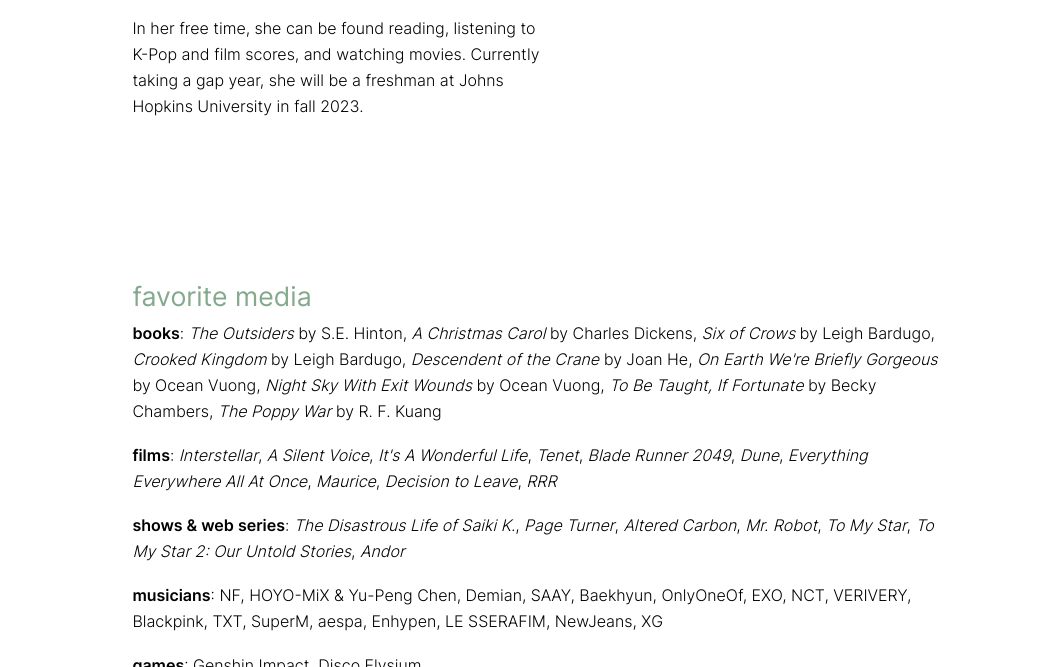
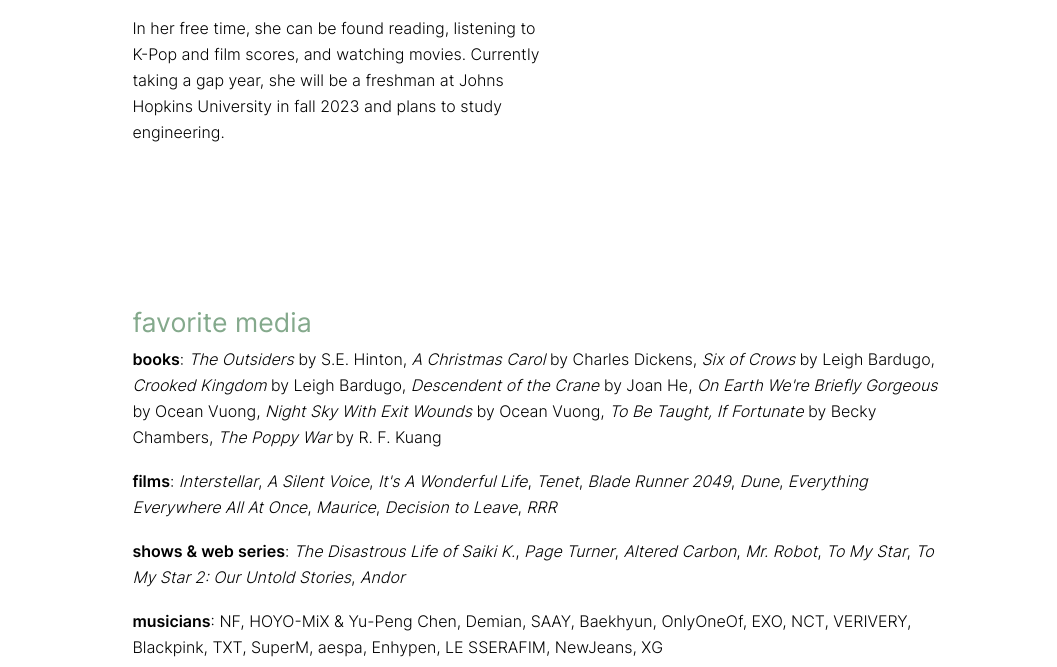
Before and after one commit to kristenpark/kristenpark.github.io, a plain HTML site: page index.html in a window 1280 px wide. Shown: the part 433-1100 px from the top of the page, without its empty margins (98-1155 px from the left). Drawn offline with nearby package versions, Linux system fonts and the light colour scheme.

Commit message:
Update index.html

```diff
--- a/index.html
+++ b/index.html
@@ -51,7 +51,8 @@
                 </p>
                 <p>
                     In her free time, she can be found reading, listening to K-Pop and film scores, and watching movies.
-                    Currently taking a gap year, she will be a freshman at Johns Hopkins University in fall 2023.
+                    Currently taking a gap year, she will be a freshman at Johns Hopkins University in fall 2023 and plans
+                    to study engineering.
                 </p>
 
                 <section class="spacer1"></section>
```
